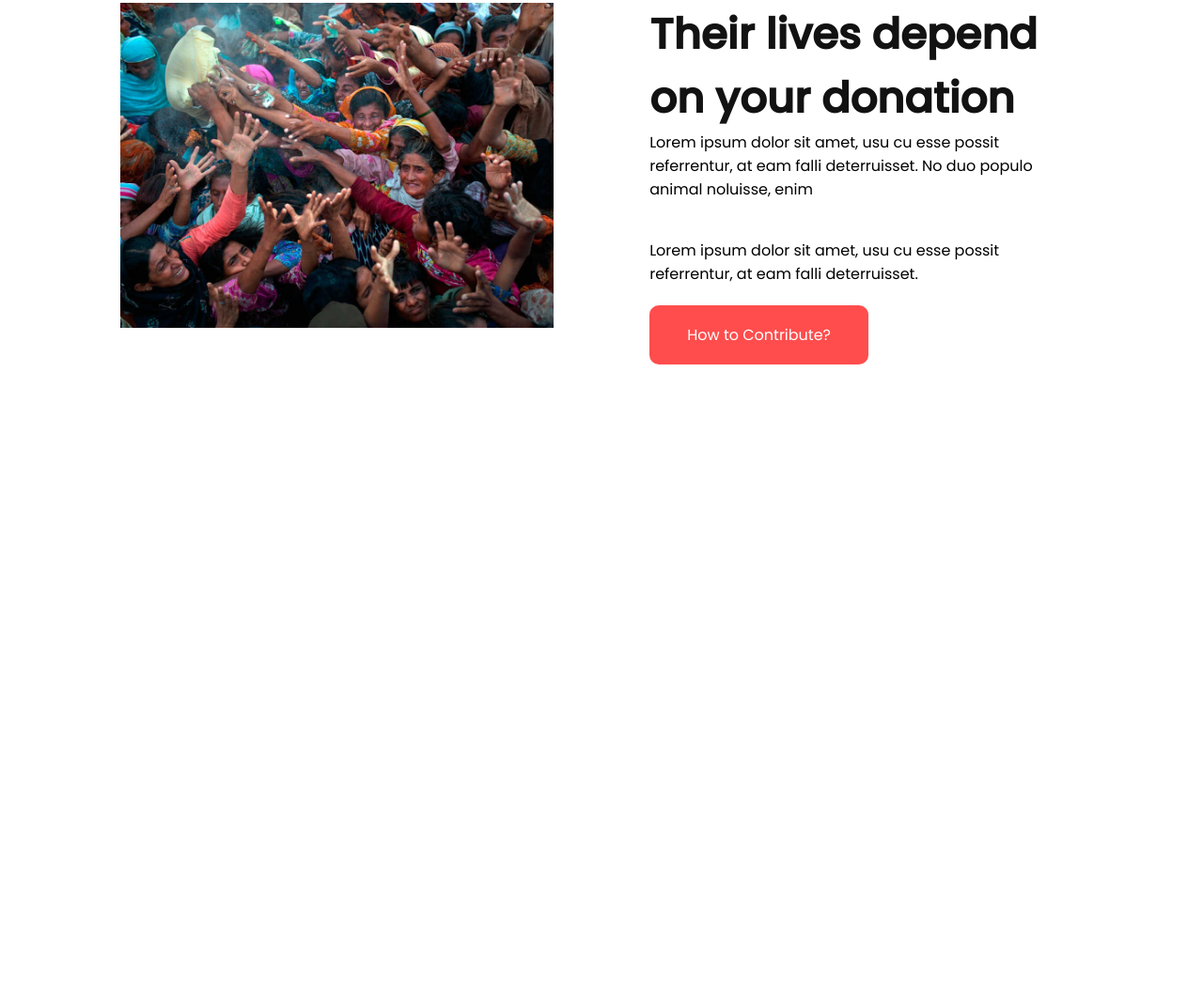
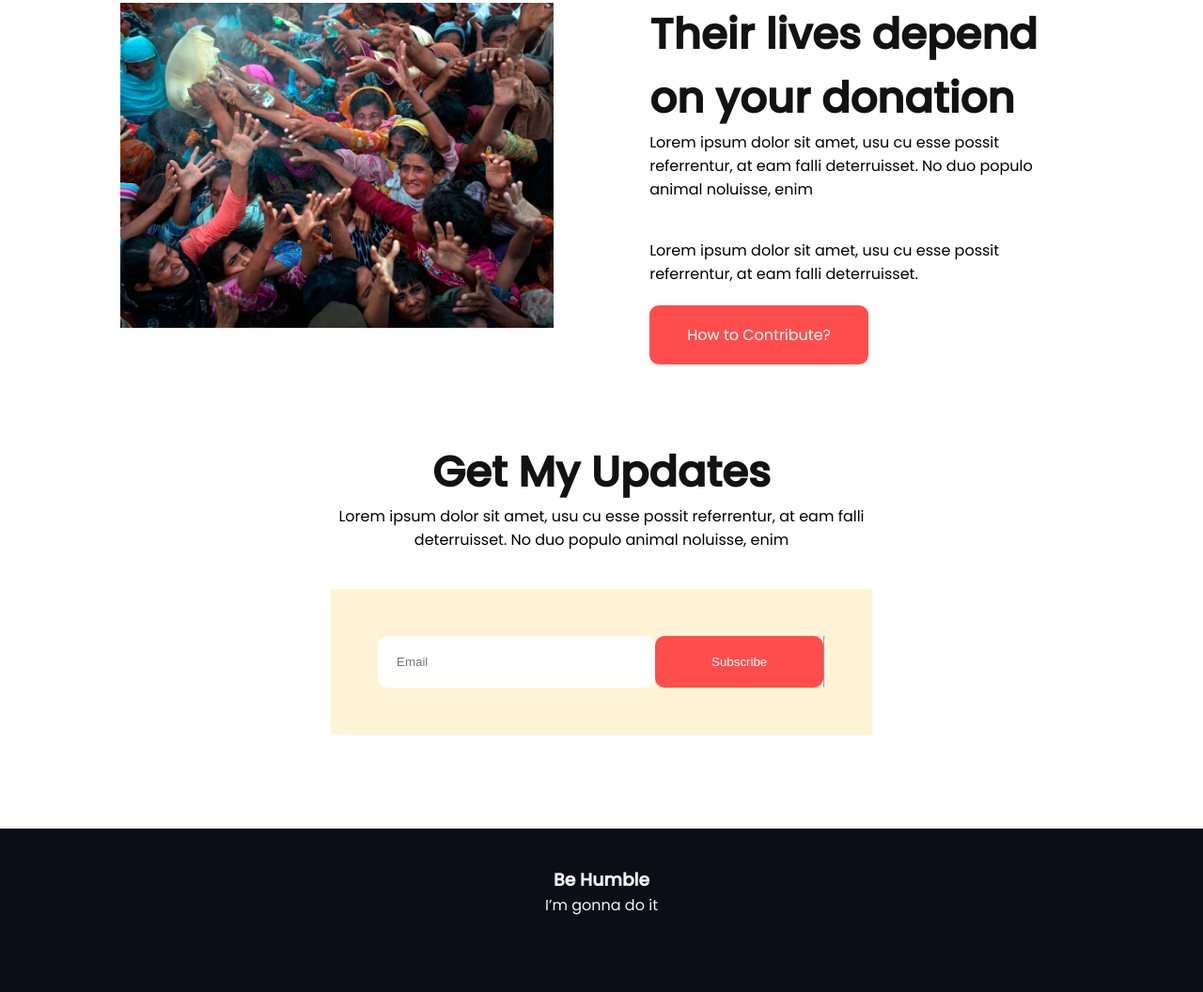
Before and after one commit to mamunalabdullah/donate-today, a plain HTML site: page index.html in a window 1280 px wide. Shown: the part 2465-3521 px from the top of the page at 94% size. Before the commit the page ends 2853 px from the top, so only its background shows below. Drawn offline with Linux system fonts and the light colour scheme.

Commit message:
complete

```diff
--- a/index.html
+++ b/index.html
@@ -99,5 +99,20 @@
             <a href="" target="_blank" rel="noopener noreferrer" class = "donate-btn contribute-btn">How to Contribute?</a>
         </div>
     </section>
+    <section class="donate update">
+        <div class="text">
+            <h2 class="title">Get My Updates</h2>
+            <p class="description">Lorem ipsum dolor sit amet, usu cu esse possit referrentur, at eam falli deterruisset. No duo populo animal noluisse, enim</p>
+            <div class="update-form">
+                <input type="email" name="" id="" placeholder="Email" class="email">
+                <input type="button" value="Subscribe" class="subscribe-btn">
+                <hr>
+            </div>
+        </div>
+    </section>
+    <footer>
+        <h3>Be Humble</h3>
+        <p>I’m gonna do it</p>
+    </footer>
 </body>
 </html>
--- a/style.css
+++ b/style.css
@@ -36,7 +36,7 @@ h1{
 p{
     margin-bottom: 40px;
 }
-.donate-btn{
+.donate-btn, .subscribe-btn{
     margin-top: 40px;
     color: #fff;
     padding: 20px 40px;
@@ -117,3 +117,24 @@ input{
 .post-text, .post-image{
     width: 45%;
 }
+.update-form{
+    display: flex;
+    background-color: #FFF4D6;
+    padding: 50px 50px;
+}
+.email{
+    width: 60%;
+    border-radius: 10px;
+}
+.subscribe-btn{
+    width: 40%;
+    margin: 0;
+}
+
+footer{
+    text-align: center;
+    margin-top: 100px;
+    padding: 40px 0;
+    background-color: #0B0D17;
+    color: #EEF6F7;
+}
```
